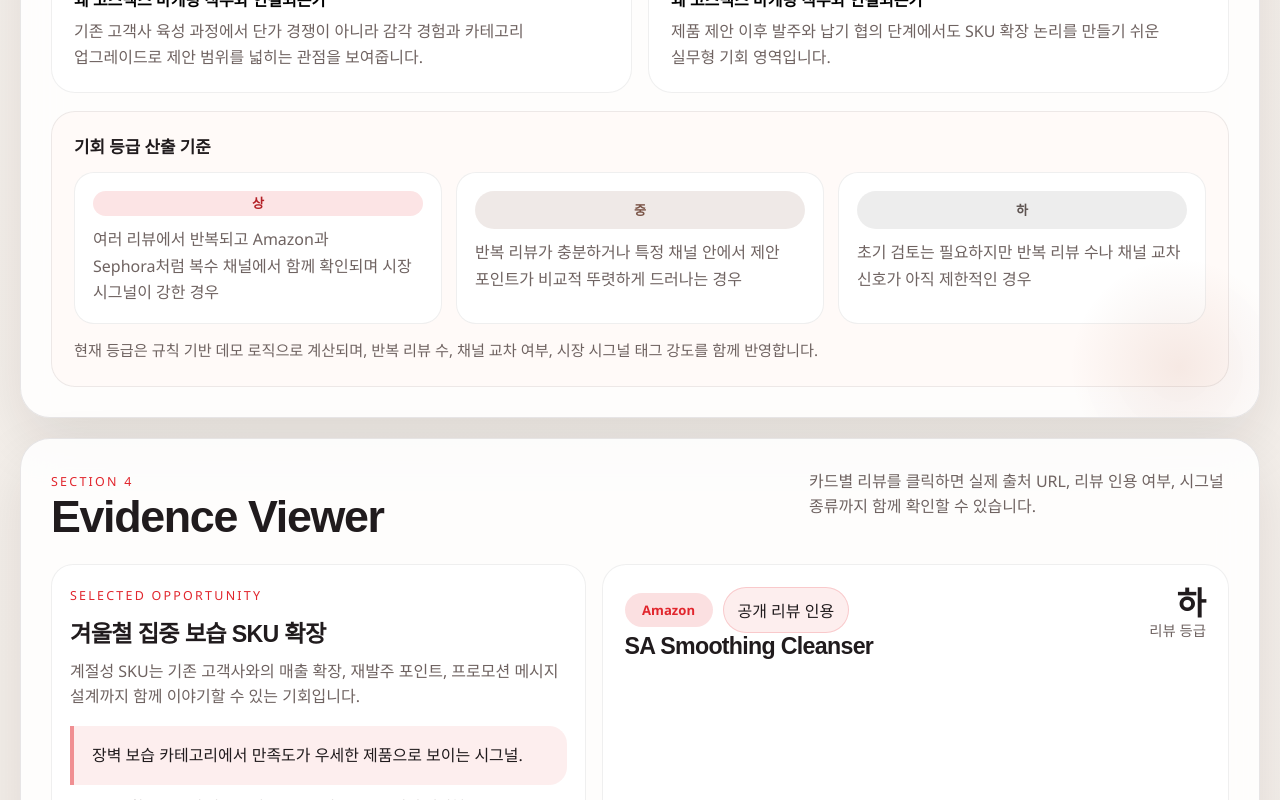
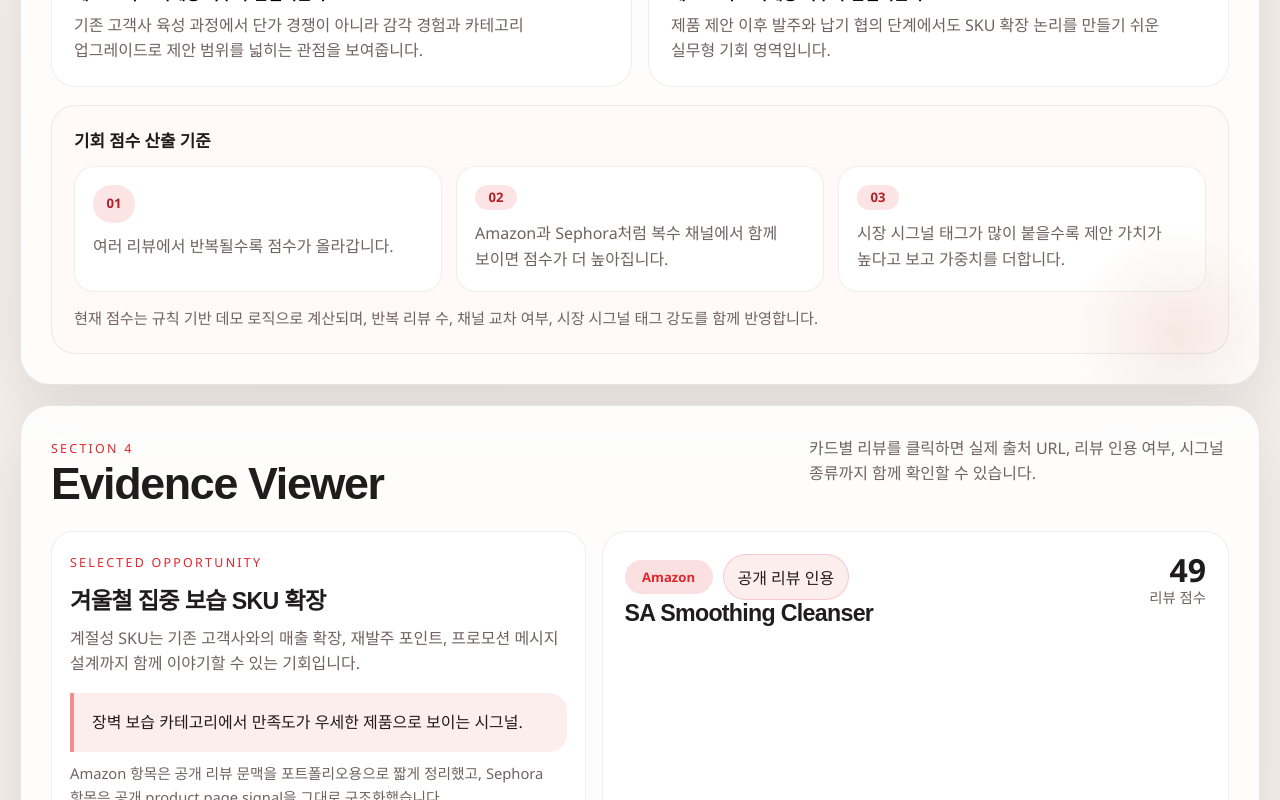
Before and after one commit to daseul1226/cosmax-consumer-sensing-portfolio, a Next.js app: page / in a window 1280 px wide. Shown: the part 3880-4680 px from the top of the page. Built offline with nearby package versions, Linux system fonts and the light colour scheme; a web font is replaced by a local one.

Commit message:
Restore numeric opportunity scoring

```diff
--- a/app/globals.css
+++ b/app/globals.css
@@ -574,36 +574,19 @@ input:focus {
   line-height: 1.6;
 }
 
-.level-badge {
+.proposal-score-chip,
+.criteria-number {
   display: inline-flex;
   align-items: center;
   justify-content: center;
-  min-width: 38px;
-  padding: 6px 10px;
+  min-width: 42px;
+  padding: 6px 12px;
   border-radius: 999px;
-  font-style: normal;
   font-size: 0.82rem;
   font-weight: 800;
   line-height: 1;
-}
-
-.level-badge.high {
+  color: #b32026;
   background: rgba(225, 38, 45, 0.12);
-  color: #b32026;
-}
-
-.level-badge.medium {
-  background: rgba(140, 98, 84, 0.14);
-  color: #7a5447;
-}
-
-.level-badge.low {
-  background: rgba(32, 27, 29, 0.08);
-  color: #5d5350;
-}
-
-.opportunity-top em {
-  margin-left: 8px;
 }
 
 .opportunity-criteria {
@@ -633,6 +616,10 @@ input:focus {
   border-radius: 20px;
   border: 1px solid rgba(32, 27, 29, 0.07);
   background: rgba(255, 255, 255, 0.92);
+}
+
+.criteria-number {
+  justify-self: flex-start;
 }
 
 .criteria-item p,
--- a/components/portfolio-dashboard.tsx
+++ b/components/portfolio-dashboard.tsx
@@ -42,21 +42,7 @@ function getEvidenceKindLabel(kind: string) {
   return kind === "review_quote" ? "공개 리뷰 인용" : "리뷰 시그널";
 }
 
-function getOpportunityLevel(score: number) {
-  if (score >= 85) {
-    return { label: "상", tone: "high" as const };
-  }
-
-  if (score >= 70) {
-    return { label: "중", tone: "medium" as const };
-  }
-
-  return { label: "하", tone: "low" as const };
-}
-
 function EvidenceDetail({ card, evidence }: { card: OpportunityCard; evidence: EnrichedEvidence }) {
-  const evidenceLevel = getOpportunityLevel(evidence.opportunity_score);
-
   return (
     <article className="detail-card">
       <div className="detail-header">
@@ -68,8 +54,8 @@ function EvidenceDetail({ card, evidence }: { card: OpportunityCard; evidence: E
           <h3>{evidence.product_name}</h3>
         </div>
         <div className="detail-score">
-          <strong>{evidenceLevel.label}</strong>
-          <span>리뷰 등급</span>
+          <strong>{evidence.opportunity_score}</strong>
+          <span>리뷰 점수</span>
         </div>
       </div>
 
@@ -491,7 +477,6 @@ export default function PortfolioDashboard({ evidenceItems }: { evidenceItems: C
         <div className="opportunity-grid">
           {analysis.opportunityCards.map((card) => {
             const active = activeOpportunity?.id === card.id;
-            const opportunityLevel = getOpportunityLevel(card.opportunityScore);
 
             return (
               <button
@@ -501,9 +486,7 @@ export default function PortfolioDashboard({ evidenceItems }: { evidenceItems: C
                 type="button"
               >
                 <div className="opportunity-top">
-                  <span>
-                    기회 등급 <em className={`level-badge ${opportunityLevel.tone}`}>{opportunityLevel.label}</em>
-                  </span>
+                  <span>기회 점수 {card.opportunityScore}</span>
                   <span>{card.evidenceCount}건 리뷰</span>
                 </div>
                 <h3>{card.title}</h3>
@@ -526,23 +509,23 @@ export default function PortfolioDashboard({ evidenceItems }: { evidenceItems: C
           })}
         </div>
         <div className="opportunity-criteria">
-          <strong>기회 등급 산출 기준</strong>
+          <strong>기회 점수 산출 기준</strong>
           <div className="criteria-grid">
             <div className="criteria-item">
-              <span className="level-badge high">상</span>
-              <p>여러 리뷰에서 반복되고 Amazon과 Sephora처럼 복수 채널에서 함께 확인되며 시장 시그널이 강한 경우</p>
+              <span className="criteria-number">01</span>
+              <p>여러 리뷰에서 반복될수록 점수가 올라갑니다.</p>
             </div>
             <div className="criteria-item">
-              <span className="level-badge medium">중</span>
-              <p>반복 리뷰가 충분하거나 특정 채널 안에서 제안 포인트가 비교적 뚜렷하게 드러나는 경우</p>
+              <span className="criteria-number">02</span>
+              <p>Amazon과 Sephora처럼 복수 채널에서 함께 보이면 점수가 더 높아집니다.</p>
             </div>
             <div className="criteria-item">
-              <span className="level-badge low">하</span>
-              <p>초기 검토는 필요하지만 반복 리뷰 수나 채널 교차 신호가 아직 제한적인 경우</p>
+              <span className="criteria-number">03</span>
+              <p>시장 시그널 태그가 많이 붙을수록 제안 가치가 높다고 보고 가중치를 더합니다.</p>
             </div>
           </div>
           <p className="criteria-note">
-            현재 등급은 규칙 기반 데모 로직으로 계산되며, 반복 리뷰 수, 채널 교차 여부, 시장 시그널 태그 강도를 함께 반영합니다.
+            현재 점수는 규칙 기반 데모 로직으로 계산되며, 반복 리뷰 수, 채널 교차 여부, 시장 시그널 태그 강도를 함께 반영합니다.
           </p>
         </div>
       </section>
@@ -624,13 +607,11 @@ export default function PortfolioDashboard({ evidenceItems }: { evidenceItems: C
 
         <div className="proposal-summary-grid">
           {finalProposalCards.map((card, index) => {
-            const proposalLevel = getOpportunityLevel(card.opportunityScore);
-
             return (
               <article className="proposal-summary-card" key={`summary-${card.id}`}>
                 <div className="proposal-summary-top">
                   <span className="proposal-summary-index">{`OPPORTUNITY ${String(index + 1).padStart(2, "0")}`}</span>
-                  <span className={`level-badge ${proposalLevel.tone}`}>{proposalLevel.label}</span>
+                  <span className="proposal-score-chip">{card.opportunityScore}점</span>
                 </div>
                 <h3>{card.title}</h3>
                 <p>{card.summary}</p>
```
